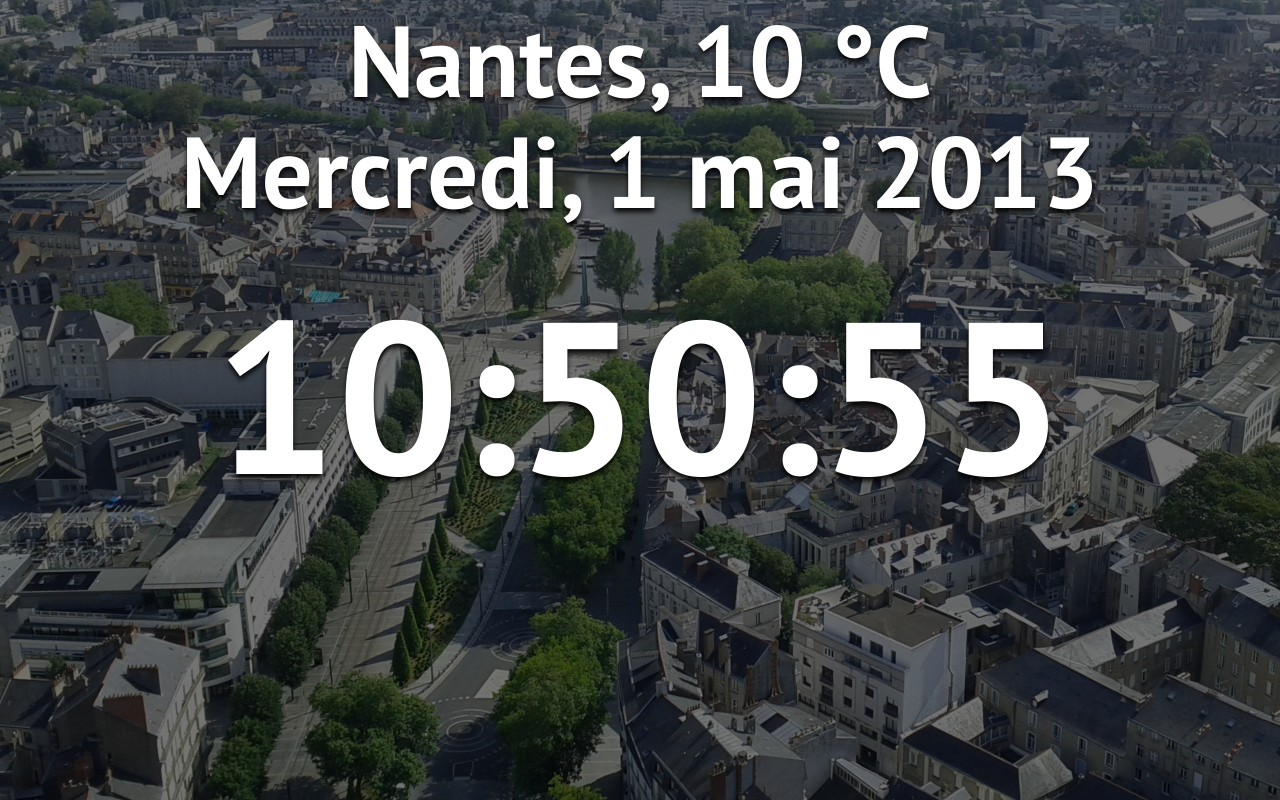
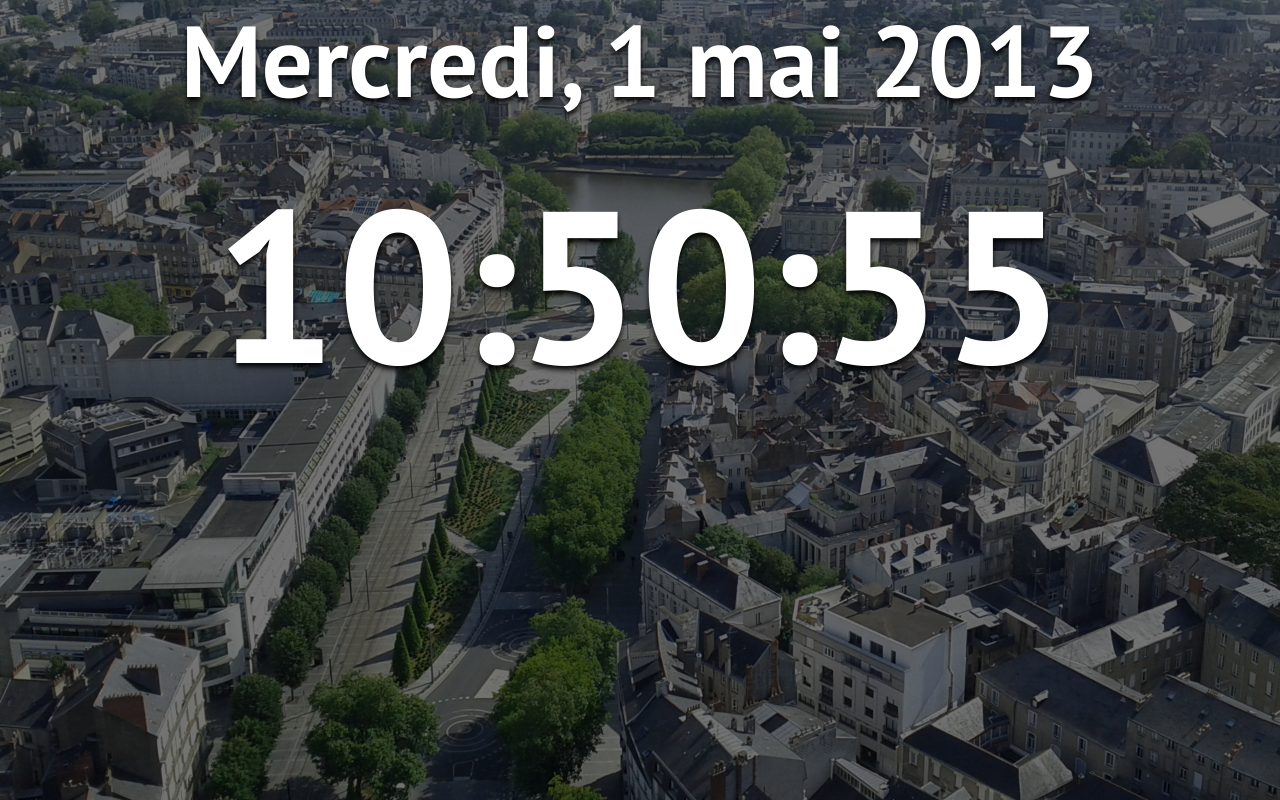
Before and after one commit to pabluk/nantes-dashboard, a plain HTML site: page index.html in a window 1280 px wide. Drawn offline with Linux system fonts and the light colour scheme; no server answers.

Commit message:
Removed temperature

```diff
--- a/index.html
+++ b/index.html
@@ -25,9 +25,8 @@
     <div class="container-fluid">
         <div class="row-fluid">
             <div class="span12 text-center">
-                <h1 class="text-center">Nantes, 10 &deg;C</h1>
                 <h1 id="date"></h1>
-                <h1 id="clock" class="text-center"></h1>
+                <h1 id="clock"></h1>
             </div>
         </div>
         <div class="row-fluid">
```
